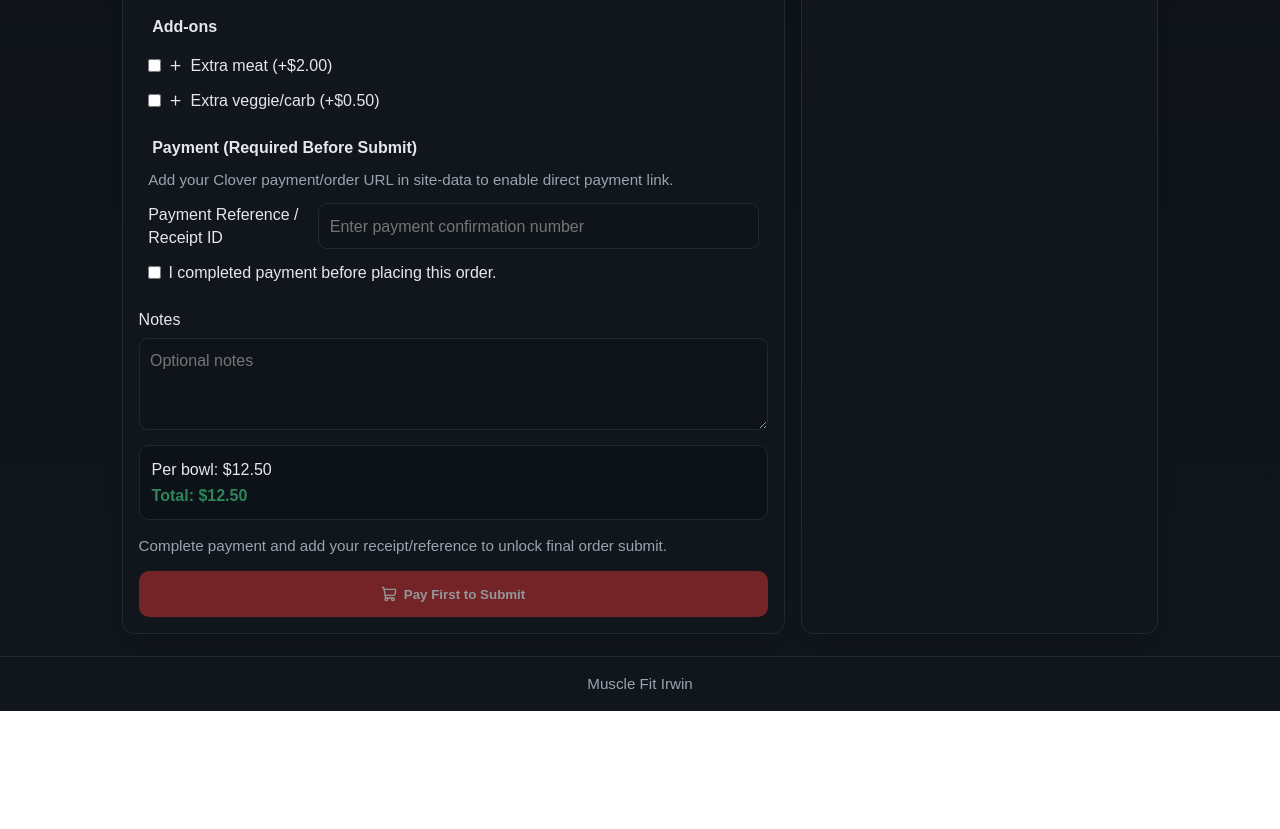
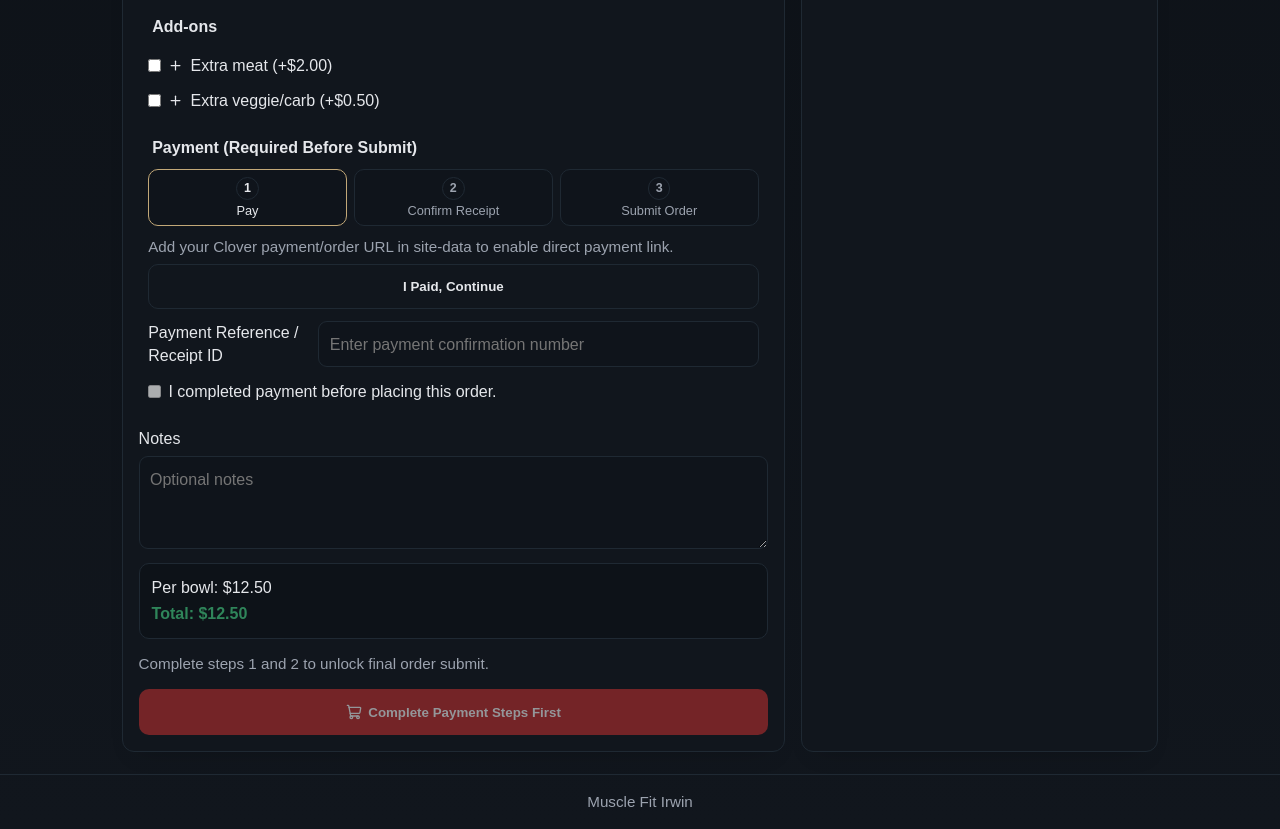
Before and after one commit to nwilliam441/Musclefit, a Next.js app: page /meal-prep in a window 1280 px wide. Shown: the part 1060-1889 px from the top of the page. Before the commit the page ends 1771 px from the top, so only its background shows below. Built offline with nearby package versions, Linux system fonts and the light colour scheme.

Commit message:
Add 3-step payment wizard for meal prep submit

```diff
--- a/app/globals.css
+++ b/app/globals.css
@@ -423,6 +423,51 @@ a {
   color: var(--text-main);
 }
 
+.payment-stepper {
+  display: grid;
+  grid-template-columns: repeat(3, minmax(0, 1fr));
+  gap: 0.45rem;
+  margin-bottom: 0.2rem;
+}
+
+.payment-step {
+  border: 1px solid var(--border);
+  border-radius: 10px;
+  padding: 0.45rem;
+  background: #0f141b;
+  display: grid;
+  justify-items: center;
+  gap: 0.2rem;
+  color: var(--text-muted);
+  text-align: center;
+}
+
+.payment-step strong {
+  width: 1.4rem;
+  height: 1.4rem;
+  border-radius: 999px;
+  border: 1px solid var(--border);
+  display: inline-flex;
+  align-items: center;
+  justify-content: center;
+  font-size: 0.78rem;
+}
+
+.payment-step span {
+  font-size: 0.8rem;
+  line-height: 1.2;
+}
+
+.payment-step.active {
+  color: var(--text-main);
+  border-color: var(--accent-tan);
+}
+
+.payment-step.done {
+  border-color: var(--accent-green);
+  color: var(--accent-green);
+}
+
 input,
 select,
 textarea {
--- a/components/meal-prep-form.tsx
+++ b/components/meal-prep-form.tsx
@@ -31,6 +31,7 @@ const formatCurrency = (value: number) =>
 
 export function MealPrepForm() {
   const [isSubmitting, setIsSubmitting] = useState(false);
+  const [paymentStep, setPaymentStep] = useState<1 | 2 | 3>(1);
   const [form, setForm] = useState<OrderFormState>({
     name: "",
     phone: "",
@@ -49,6 +50,7 @@ export function MealPrepForm() {
   });
 
   const isPaymentReady = form.paymentConfirmed && Boolean(form.paymentReference.trim());
+  const isSubmitUnlocked = paymentStep === 3 && isPaymentReady;
 
   const perBowlTotal = useMemo(() => {
     const salmonCost = form.protein === "Salmon" ? mealData.modifiers.salmonUpcharge : 0;
@@ -244,9 +246,31 @@ export function MealPrepForm() {
 
       <fieldset className="inline-options">
         <legend>Payment (Required Before Submit)</legend>
+
+        <div className="payment-stepper" role="list" aria-label="Payment steps">
+          <div className={`payment-step${paymentStep >= 1 ? " active" : ""}${paymentStep > 1 ? " done" : ""}`} role="listitem">
+            <strong>1</strong>
+            <span>Pay</span>
+          </div>
+          <div className={`payment-step${paymentStep >= 2 ? " active" : ""}${paymentStep > 2 ? " done" : ""}`} role="listitem">
+            <strong>2</strong>
+            <span>Confirm Receipt</span>
+          </div>
+          <div className={`payment-step${paymentStep >= 3 ? " active" : ""}${isSubmitUnlocked ? " done" : ""}`} role="listitem">
+            <strong>3</strong>
+            <span>Submit Order</span>
+          </div>
+        </div>
+
         {siteData.clover.orderUrl ? (
           <p>
-            <a href={siteData.clover.orderUrl} target="_blank" rel="noreferrer" className="btn btn-secondary">
+            <a
+              href={siteData.clover.orderUrl}
+              target="_blank"
+              rel="noreferrer"
+              className="btn btn-secondary"
+              onClick={() => setPaymentStep(2)}
+            >
               <CircleDollarSign size={16} aria-hidden="true" /> Pay with Clover
             </a>
           </p>
@@ -254,10 +278,17 @@ export function MealPrepForm() {
           <p className="muted">Add your Clover payment/order URL in site-data to enable direct payment link.</p>
         )}
 
+        {paymentStep === 1 ? (
+          <button type="button" className="btn btn-secondary" onClick={() => setPaymentStep(2)}>
+            I Paid, Continue
+          </button>
+        ) : null}
+
         <label>
           Payment Reference / Receipt ID
           <input
             required
+            disabled={paymentStep < 2}
             value={form.paymentReference}
             onChange={(event) => setForm((prev) => ({ ...prev, paymentReference: event.target.value }))}
             placeholder="Enter payment confirmation number"
@@ -267,12 +298,30 @@ export function MealPrepForm() {
         <label>
           <input
             type="checkbox"
+            disabled={paymentStep < 2}
             checked={form.paymentConfirmed}
             onChange={(event) => setForm((prev) => ({ ...prev, paymentConfirmed: event.target.checked }))}
             required
           />
           I completed payment before placing this order.
         </label>
+
+        {paymentStep === 2 ? (
+          <button
+            type="button"
+            className="btn btn-secondary"
+            onClick={() => {
+              if (!isPaymentReady) {
+                alert("Enter receipt/reference and confirm payment to continue.");
+                return;
+              }
+
+              setPaymentStep(3);
+            }}
+          >
+            Continue to Final Submit
+          </button>
+        ) : null}
       </fieldset>
 
       <label>
@@ -290,18 +339,18 @@ export function MealPrepForm() {
         <p className="total">Total: {formatCurrency(orderTotal)}</p>
       </div>
 
-      {!isPaymentReady ? (
-        <p className="muted">Complete payment and add your receipt/reference to unlock final order submit.</p>
+      {!isSubmitUnlocked ? (
+        <p className="muted">Complete steps 1 and 2 to unlock final order submit.</p>
       ) : null}
 
       <button
         type="submit"
-        disabled={!isPaymentReady}
+        disabled={!isSubmitUnlocked}
         className={`btn btn-primary submit-btn${isSubmitting ? " is-loading" : ""}`}
-        aria-disabled={!isPaymentReady}
+        aria-disabled={!isSubmitUnlocked}
       >
         <ShoppingCart size={16} aria-hidden="true" />
-        {isSubmitting ? "Preparing Order..." : isPaymentReady ? "Submit Paid Order by Email" : "Pay First to Submit"}
+        {isSubmitting ? "Preparing Order..." : isSubmitUnlocked ? "Submit Paid Order by Email" : "Complete Payment Steps First"}
       </button>
     </form>
   );
```
